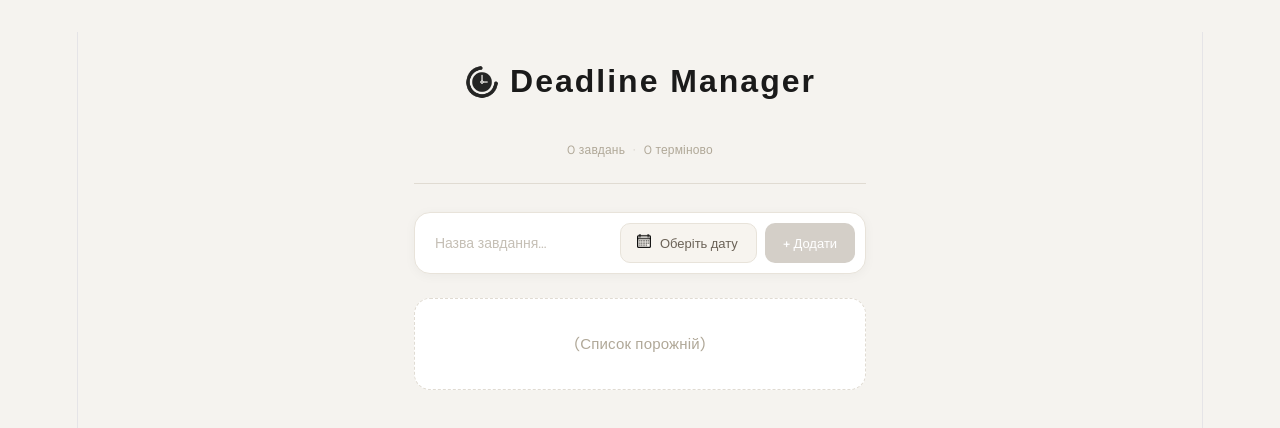
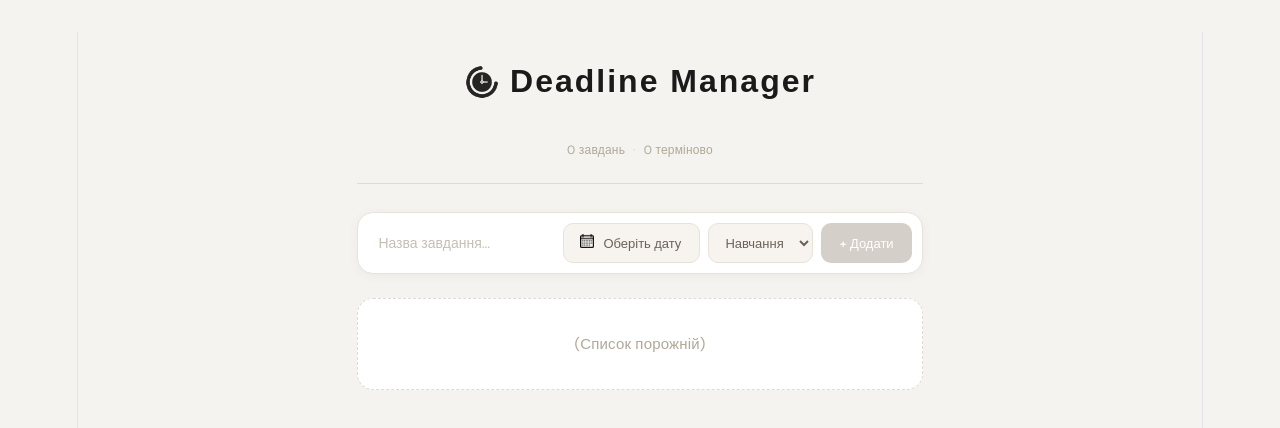
Before and after one commit to LachykV/simple-deadline-manager, a Vue app: page / in a window 1280 px wide. Shown: the top 428 px of the page. Built offline with nearby package versions, Linux system fonts and the light colour scheme; a web font is replaced by a local one.

Commit message:
feat(tasks): add task categories

```diff
--- a/src/components/TaskCard.vue
+++ b/src/components/TaskCard.vue
@@ -3,8 +3,13 @@
     <div class="card-left">
       <div class="dot"></div>
     </div>
+
     <div class="card-body">
-      <h3 class="task-name">{{ task.name }}</h3>
+      <div class="task-title-row">
+        <h3 class="task-name">{{ task.name }}</h3>
+        <span class="category-chip">{{ task.category }}</span>
+      </div>
+
       <p class="deadline-text">
         <span v-if="isOverdue">Прострочено {{ Math.abs(days) }} дн. тому</span>
         <span v-else-if="days === 0">Дедлайн сьогодні!</span>
@@ -12,6 +17,7 @@
         <span v-else>{{ days }} дн. до дедлайну</span>
       </p>
     </div>
+
     <div class="card-right">
       <span class="badge overdue-badge" v-if="isOverdue">прострочено</span>
       <span class="badge urgent-badge" v-else-if="isUrgent">терміново</span>
@@ -71,7 +77,17 @@ const isOverdue = computed(() => days.value < 0)
 .urgent .dot { background: #ffb3b3; }
 .overdue .dot { background: #e57373; }
 
-.card-body { flex: 1; min-width: 0; }
+.card-body {
+  flex: 1;
+  min-width: 0;
+}
+
+.task-title-row {
+  display: flex;
+  align-items: center;
+  gap: 8px;
+  min-width: 0;
+}
 
 .task-name {
   font-size: 15px;
@@ -80,6 +96,17 @@ const isOverdue = computed(() => days.value < 0)
   white-space: nowrap;
   overflow: hidden;
   text-overflow: ellipsis;
+}
+
+.category-chip {
+  flex-shrink: 0;
+  font-size: 10px;
+  font-weight: 600;
+  color: #6b6257;
+  background: #f7f4ef;
+  border: 1px solid #e8e3da;
+  border-radius: 999px;
+  padding: 2px 8px;
 }
 
 .deadline-text {
--- a/src/components/TaskForm.vue
+++ b/src/components/TaskForm.vue
@@ -19,6 +19,13 @@
       />
     </button>
 
+    <select v-model="category" class="category-select" aria-label="Категорія завдання">
+      <option value="Навчання">Навчання</option>
+      <option value="Спорт">Спорт</option>
+      <option value="Робота">Робота</option>
+      <option value="Особисте">Особисте</option>
+    </select>
+
     <button class="add-btn" @click="handleAdd" :disabled="!taskName || !deadline">
       + Додати
     </button>
@@ -31,6 +38,7 @@ import { ref, computed } from 'vue'
 const emit = defineEmits(['add'])
 const taskName = ref('')
 const deadline = ref('')
+const category = ref('Навчання')
 const dateInput = ref(null)
 const today = new Date().toISOString().split('T')[0]
 
@@ -52,9 +60,10 @@ function openPicker() {
 
 function handleAdd() {
   if (taskName.value && deadline.value) {
-    emit('add', taskName.value, deadline.value)
+    emit('add', taskName.value, deadline.value, category.value)
     taskName.value = ''
     deadline.value = ''
+    category.value = 'Навчання'
   }
 }
 </script>
@@ -102,7 +111,6 @@ function handleAdd() {
   white-space: nowrap;
   position: relative;
   transition: background 0.15s, border-color 0.15s;
-  /* Висота і padding ідентичні кнопці "+ Додати" */
   height: 40px;
 }
 
@@ -124,6 +132,27 @@ function handleAdd() {
 }
 
 .date-text { min-width: 82px; }
+
+.category-select {
+  height: 40px;
+  padding: 0 12px;
+  background: #f7f4ef;
+  border: 1.5px solid #e8e3da;
+  border-radius: 10px;
+  font-family: 'DM Sans', sans-serif;
+  font-size: 13px;
+  font-weight: 500;
+  color: #6b6257;
+  cursor: pointer;
+  outline: none;
+  white-space: nowrap;
+}
+
+.category-select:hover,
+.category-select:focus {
+  background: #f0ebe0;
+  border-color: #d4cfc8;
+}
 
 /* Повністю прихований нативний input */
 .input-date-hidden {
--- a/src/composables/useTasks.js
+++ b/src/composables/useTasks.js
@@ -1,21 +1,19 @@
-import { ref, computed, watch } from 'vue'
+import { ref, computed } from 'vue'
 
 export function useTasks() {
-  const saved = localStorage.getItem('tasks')
-  const tasks = ref(saved ? JSON.parse(saved) : [])
+  const tasks = ref([])
 
-  watch(tasks, (val) => {
-    localStorage.setItem('tasks', JSON.stringify(val))
-  }, { deep: true })
+  function addTask(name, deadline, category) {
+    if (!name.trim()) return false
 
-  function addTask(name, deadline) {
-    if (!name.trim()) return false
     tasks.value.push({
       id: Date.now(),
       name: name.trim(),
       deadline: deadline,
+      category: category || 'Навчання',
       createdAt: new Date().toISOString()
     })
+
     return true
   }
 
@@ -26,14 +24,23 @@ export function useTasks() {
   function getDaysUntilDeadline(deadline) {
     const today = new Date()
     today.setHours(0, 0, 0, 0)
+
     const deadlineDate = new Date(deadline)
     deadlineDate.setHours(0, 0, 0, 0)
-    return Math.round((deadlineDate - today) / (1000 * 60 * 60 * 24))
+
+    const diff = deadlineDate - today
+    return Math.round(diff / (1000 * 60 * 60 * 24))
   }
 
   const hotTasks = computed(() =>
     tasks.value.filter(t => getDaysUntilDeadline(t.deadline) < 3)
   )
 
-  return { tasks, addTask, removeTask, getDaysUntilDeadline, hotTasks }
+  return {
+    tasks,
+    addTask,
+    removeTask,
+    getDaysUntilDeadline,
+    hotTasks
+  }
 }
```
